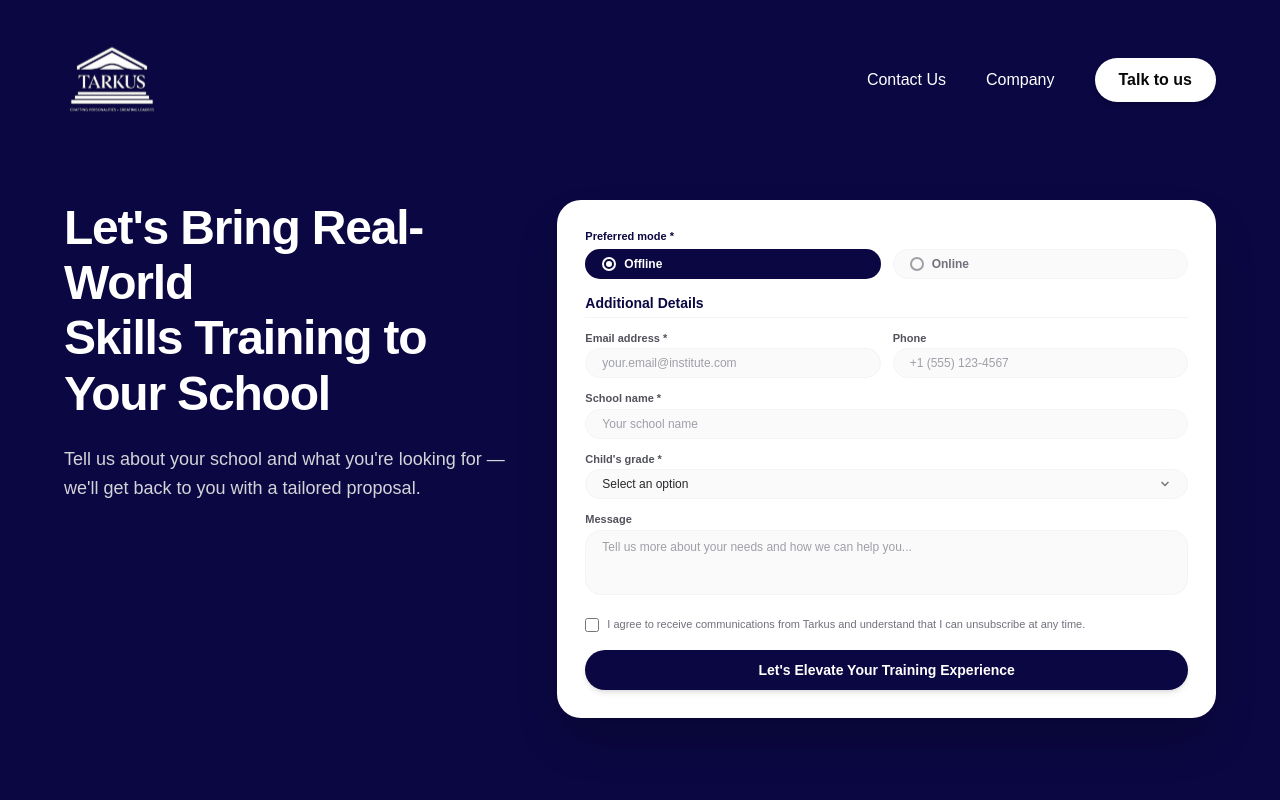
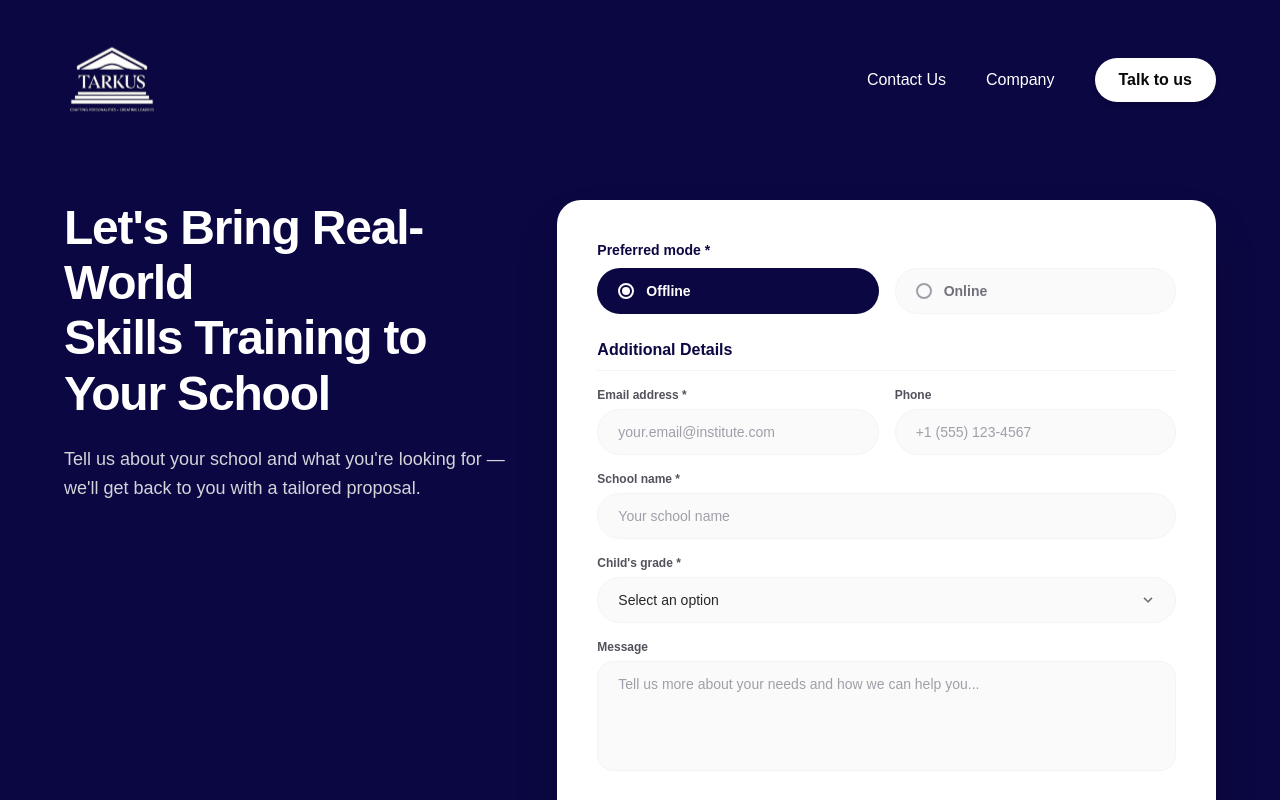
Before and after one commit to valneesolutions/tarkus, a Next.js app: page /contact in a window 1280 px wide. Shown: the top 800 px of the page. Built offline with nearby package versions, Linux system fonts and the light colour scheme.

Commit message:
changes in landing and contact us  page

```diff
--- a/components/ContactHero.tsx
+++ b/components/ContactHero.tsx
@@ -43,29 +43,29 @@ export default function ContactHero() {
           <div className="lg:col-span-7 w-full flex justify-start lg:justify-end">
             <form
               onSubmit={(e) => e.preventDefault()}
-              className="bg-white rounded-3xl p-5 md:p-6 lg:p-6 xl:p-7 shadow-2xl text-[#0b0742] w-full max-w-[700px] flex flex-col gap-2.5 xl:gap-3 text-left"
+              className="bg-white rounded-3xl p-8 xl:p-10 shadow-2xl text-[#0b0742] w-full max-w-[700px] flex flex-col gap-4 text-left"
             >
 
               {/* Preferred Mode Selector */}
               <div>
-                <label className="text-[11px] font-bold text-[#0b0742] mb-1 block">
+                <label className="text-xs md:text-sm font-bold text-[#0b0742] mb-2 block">
                   Preferred mode *
                 </label>
-                <div className="flex flex-row gap-3 w-full">
+                <div className="flex flex-row gap-4 w-full">
                   {/* Offline Option */}
                   <button
                     type="button"
                     onClick={() => setPreferredMode("offline")}
-                    className={`flex-1 py-1.5 px-4 rounded-full flex items-center gap-2 font-semibold text-xs cursor-pointer border transition-all duration-200 ${
+                    className={`flex-1 py-3 px-5 rounded-full flex items-center gap-3 font-semibold text-sm cursor-pointer border transition-all duration-200 ${
                       preferredMode === "offline"
                         ? "bg-[#0b0742] text-white border-transparent"
                         : "bg-zinc-50 text-zinc-500 border-zinc-100 hover:bg-zinc-100"
                     }`}
                   >
-                    <span className={`w-3.5 h-3.5 rounded-full border-2 flex items-center justify-center shrink-0 ${
+                    <span className={`w-4 h-4 rounded-full border-2 flex items-center justify-center shrink-0 ${
                       preferredMode === "offline" ? "border-white" : "border-zinc-400"
                     }`}>
-                      {preferredMode === "offline" && <span className="w-1.5 h-1.5 rounded-full bg-white" />}
+                      {preferredMode === "offline" && <span className="w-2 h-2 rounded-full bg-white" />}
                     </span>
                     Offline
                   </button>
@@ -74,16 +74,16 @@ export default function ContactHero() {
                   <button
                     type="button"
                     onClick={() => setPreferredMode("online")}
-                    className={`flex-1 py-1.5 px-4 rounded-full flex items-center gap-2 font-semibold text-xs cursor-pointer border transition-all duration-200 ${
+                    className={`flex-1 py-3 px-5 rounded-full flex items-center gap-3 font-semibold text-sm cursor-pointer border transition-all duration-200 ${
                       preferredMode === "online"
                         ? "bg-[#0b0742] text-white border-transparent"
                         : "bg-zinc-50 text-zinc-500 border-zinc-100 hover:bg-zinc-100"
                     }`}
                   >
-                    <span className={`w-3.5 h-3.5 rounded-full border-2 flex items-center justify-center shrink-0 ${
+                    <span className={`w-4 h-4 rounded-full border-2 flex items-center justify-center shrink-0 ${
                       preferredMode === "online" ? "border-white" : "border-zinc-400"
                     }`}>
-                      {preferredMode === "online" && <span className="w-1.5 h-1.5 rounded-full bg-white" />}
+                      {preferredMode === "online" && <span className="w-2 h-2 rounded-full bg-white" />}
                     </span>
                     Online
                   </button>
@@ -91,51 +91,51 @@ export default function ContactHero() {
               </div>
 
               {/* Additional Details Header */}
-              <h2 className="text-xs xl:text-sm font-bold text-[#0b0742] border-b border-zinc-100 pb-1 mt-0.5">
+              <h2 className="text-base font-bold text-[#0b0742] border-b border-zinc-100 pb-2 mt-2">
                 Additional Details
               </h2>
 
               {/* Email and Phone Grid */}
-              <div className="grid grid-cols-1 sm:grid-cols-2 gap-3">
+              <div className="grid grid-cols-1 sm:grid-cols-2 gap-4">
                 <div>
-                  <label className="text-[11px] font-semibold text-zinc-600 mb-0.5 block">
+                  <label className="text-xs font-semibold text-zinc-600 mb-1.5 block">
                     Email address *
                   </label>
                   <input
                     type="email"
                     required
                     placeholder="your.email@institute.com"
-                    className="w-full bg-zinc-50 border border-zinc-100 rounded-full py-1.5 px-4 text-xs text-zinc-800 placeholder-zinc-400 focus:outline-none focus:border-zinc-300 focus:bg-white transition-all"
+                    className="w-full bg-zinc-50 border border-zinc-100 rounded-full py-3 px-5 text-sm text-zinc-800 placeholder-zinc-400 focus:outline-none focus:border-zinc-300 focus:bg-white transition-all"
                   />
                 </div>
                 <div>
-                  <label className="text-[11px] font-semibold text-zinc-600 mb-0.5 block">
+                  <label className="text-xs font-semibold text-zinc-600 mb-1.5 block">
                     Phone
                   </label>
                   <input
                     type="tel"
                     placeholder="+1 (555) 123-4567"
-                    className="w-full bg-zinc-50 border border-zinc-100 rounded-full py-1.5 px-4 text-xs text-zinc-800 placeholder-zinc-400 focus:outline-none focus:border-zinc-300 focus:bg-white transition-all"
+                    className="w-full bg-zinc-50 border border-zinc-100 rounded-full py-3 px-5 text-sm text-zinc-800 placeholder-zinc-400 focus:outline-none focus:border-zinc-300 focus:bg-white transition-all"
                   />
                 </div>
               </div>
 
               {/* School Name */}
               <div>
-                <label className="text-[11px] font-semibold text-zinc-600 mb-0.5 block">
+                <label className="text-xs font-semibold text-zinc-600 mb-1.5 block">
                   School name *
                 </label>
                 <input
                   type="text"
                   required
                   placeholder="Your school name"
-                  className="w-full bg-zinc-50 border border-zinc-100 rounded-full py-1.5 px-4 text-xs text-zinc-800 placeholder-zinc-400 focus:outline-none focus:border-zinc-300 focus:bg-white transition-all"
+                  className="w-full bg-zinc-50 border border-zinc-100 rounded-full py-3 px-5 text-sm text-zinc-800 placeholder-zinc-400 focus:outline-none focus:border-zinc-300 focus:bg-white transition-all"
                 />
               </div>
 
               {/* Child's Grade Dropdown */}
               <div>
-                <label className="text-[11px] font-semibold text-zinc-600 mb-0.5 block">
+                <label className="text-xs font-semibold text-zinc-600 mb-1.5 block">
                   Child's grade *
                 </label>
                 <div className="relative">
@@ -143,7 +143,7 @@ export default function ContactHero() {
                     required
                     value={grade}
                     onChange={(e) => setGrade(e.target.value)}
-                    className="w-full bg-zinc-50 border border-zinc-100 rounded-full py-1.5 pl-4 pr-10 text-xs text-zinc-800 focus:outline-none focus:border-zinc-300 focus:bg-white transition-all appearance-none cursor-pointer"
+                    className="w-full bg-zinc-50 border border-zinc-100 rounded-full py-3 pl-5 pr-12 text-sm text-zinc-800 focus:outline-none focus:border-zinc-300 focus:bg-white transition-all appearance-none cursor-pointer"
                   >
                     <option value="" disabled>Select an option</option>
                     <option value="grade-5">Grade 5</option>
@@ -155,8 +155,8 @@ export default function ContactHero() {
                     <option value="grade-11">Grade 11</option>
                     <option value="grade-12">Grade 12</option>
                   </select>
-                  <div className="pointer-events-none absolute inset-y-0 right-0 flex items-center pr-4 text-zinc-500">
-                    <svg className="fill-current h-3.5 w-3.5" viewBox="0 0 20 20">
+                  <div className="pointer-events-none absolute inset-y-0 right-0 flex items-center pr-5 text-zinc-500">
+                    <svg className="fill-current h-4 w-4" viewBox="0 0 20 20">
                       <path d="M9.293 12.95l.707.707L15.657 8l-1.414-1.414L10 10.828 5.757 6.586 4.343 8z" />
                     </svg>
                   </div>
@@ -165,26 +165,26 @@ export default function ContactHero() {
 
               {/* Message */}
               <div>
-                <label className="text-[11px] font-semibold text-zinc-600 mb-0.5 block">
+                <label className="text-xs font-semibold text-zinc-600 mb-1.5 block">
                   Message
                 </label>
                 <textarea
                   placeholder="Tell us more about your needs and how we can help you..."
                   rows={2}
-                  className="w-full bg-zinc-50 border border-zinc-100 rounded-2xl py-2 px-4 text-xs text-zinc-800 placeholder-zinc-400 focus:outline-none focus:border-zinc-300 focus:bg-white transition-all resize-none h-[50px] xl:h-[65px]"
+                  className="w-full bg-zinc-50 border border-zinc-100 rounded-2xl py-3 px-5 text-sm text-zinc-800 placeholder-zinc-400 focus:outline-none focus:border-zinc-300 focus:bg-white transition-all resize-none h-[90px] xl:h-[110px]"
                 />
               </div>
 
               {/* Agreement Checkbox */}
-              <div className="flex items-start gap-2 mt-0.5">
+              <div className="flex items-start gap-2.5 mt-2">
                 <input
                   type="checkbox"
                   id="agree-checkbox"
                   checked={agreed}
                   onChange={(e) => setAgreed(e.target.checked)}
-                  className="w-3.5 h-3.5 rounded border-zinc-300 text-[#0b0742] focus:ring-[#0b0742] cursor-pointer mt-0.5 shrink-0"
+                  className="w-4 h-4 rounded border-zinc-300 text-[#0b0742] focus:ring-[#0b0742] cursor-pointer mt-0.5 shrink-0"
                 />
-                <label htmlFor="agree-checkbox" className="text-zinc-500 text-[10px] xl:text-[11px] leading-normal cursor-pointer select-none">
+                <label htmlFor="agree-checkbox" className="text-zinc-500 text-xs leading-normal cursor-pointer select-none">
                   I agree to receive communications from Tarkus and understand that I can unsubscribe at any time.
                 </label>
               </div>
@@ -192,7 +192,7 @@ export default function ContactHero() {
               {/* Submit Button */}
               <button
                 type="submit"
-                className="w-full bg-[#0b0742] text-white py-2.5 rounded-full font-semibold text-xs xl:text-sm mt-1.5 hover:bg-opacity-95 hover:scale-[1.01] active:scale-[0.99] transition-all cursor-pointer shadow-md text-center"
+                className="w-full bg-[#0b0742] text-white py-3.5 rounded-full font-semibold text-sm mt-3 hover:bg-opacity-95 hover:scale-[1.01] active:scale-[0.99] transition-all cursor-pointer shadow-md text-center"
               >
                 Let's Elevate Your Training Experience
               </button>
```
